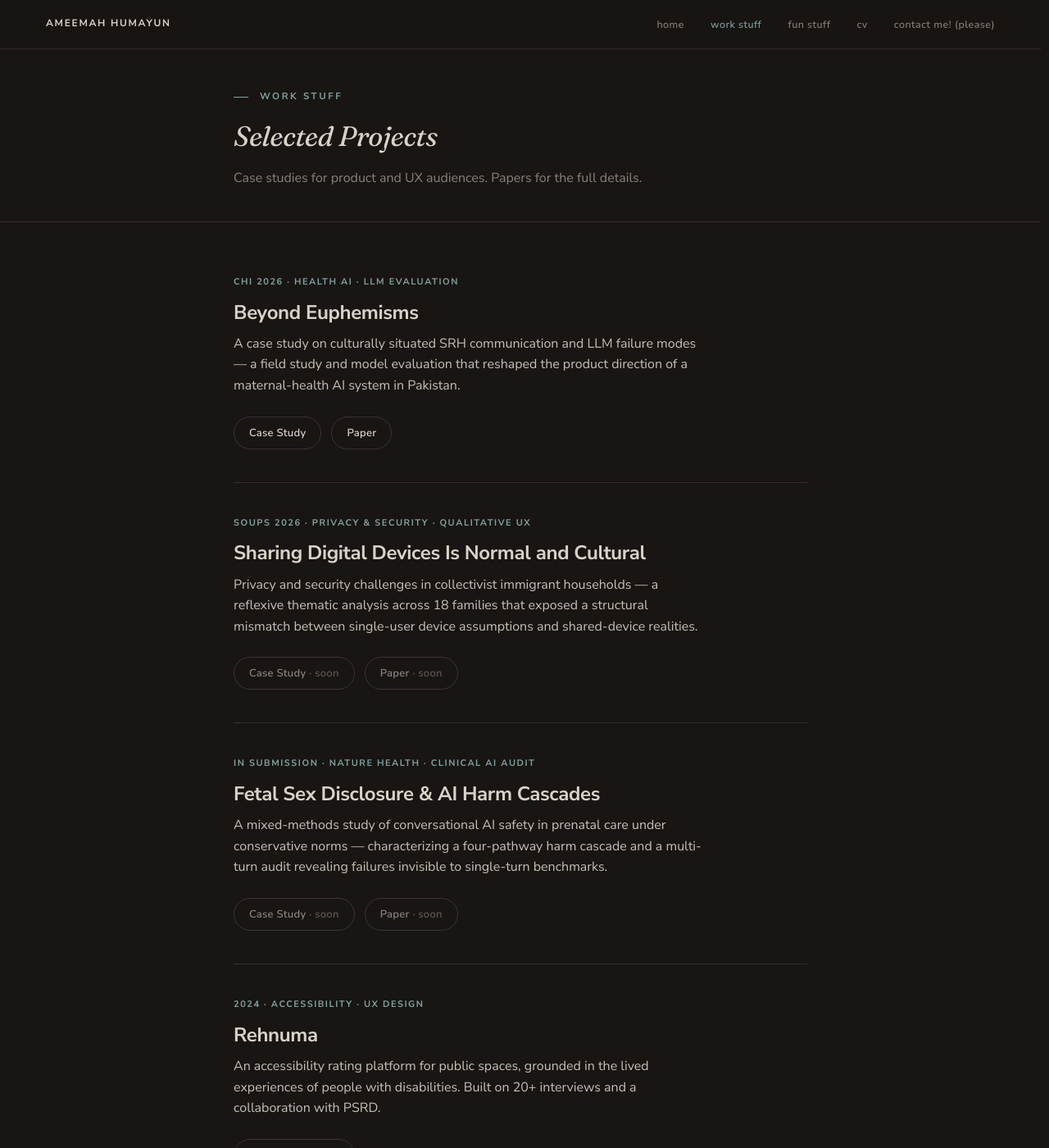
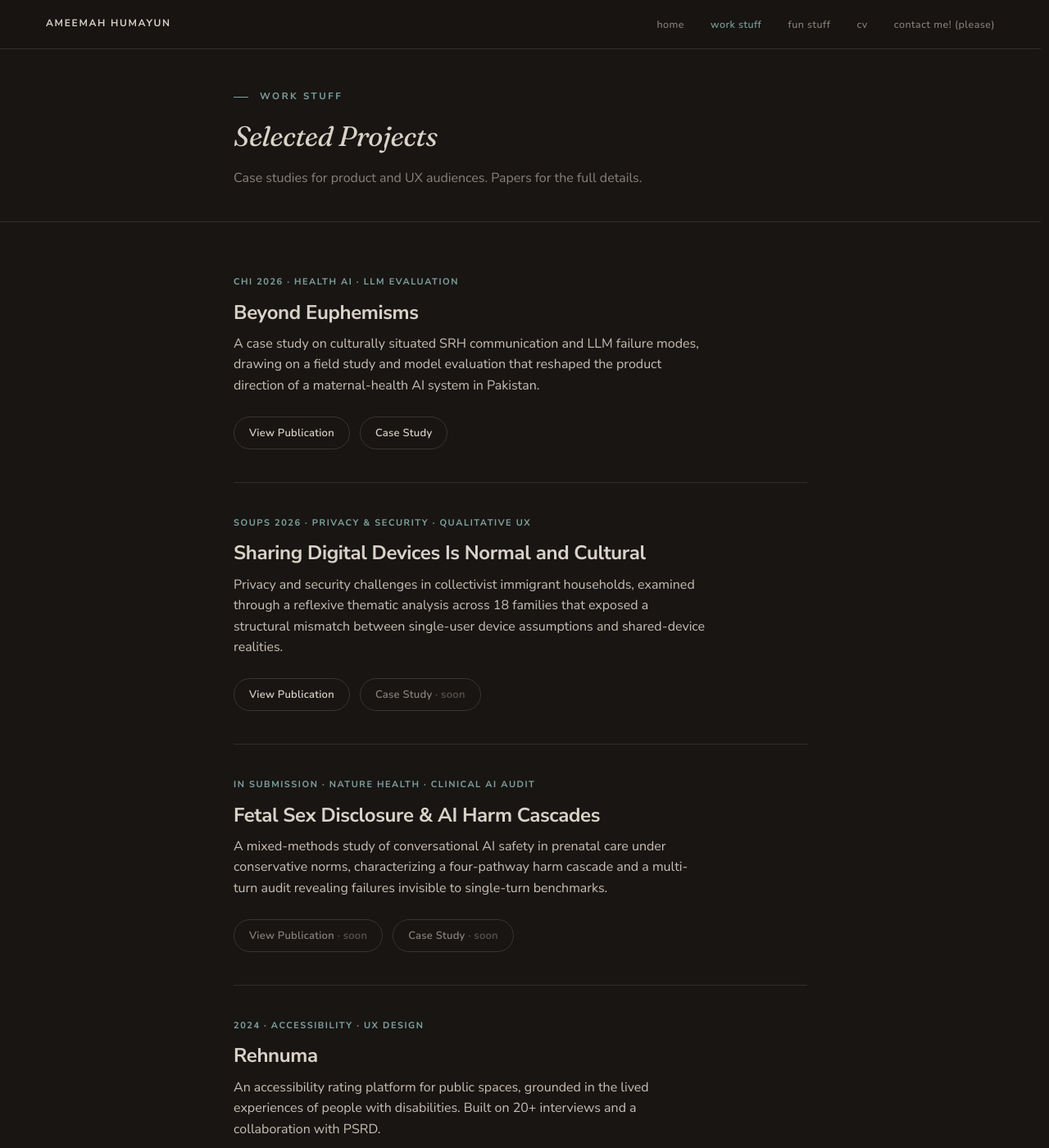
Before and after one commit to ameemahumayun/ameemahumayun.github.io, a Jekyll site: the page built from work/index.html, in a window 1280 px wide and 1400 px high. Shown: the whole window at 82% size. Built offline with Jekyll 4.4.1, drawn with Linux system fonts in a browser that asks for light colours.

Commit message:
Link SOUPS 2026 paper, reorder work-card buttons, drop em dashes
- Home + Work page SOUPS 2026 link to the newly added PDF
- "Paper" renamed to "View Publication" and moved before "Case Study"
  on every work entry
- Removed em dashes from the work-entry descriptions

Co-Authored-By: Claude Sonnet 5 <noreply@anthropic.com>
Claude-Session: https://claude.ai/code/session_01RCzM7zTsD8mFw1QLJ4sgHP

```diff
--- a/_data/work.yml
+++ b/_data/work.yml
@@ -29,39 +29,35 @@
 
 - meta: "CHI 2026 · Health AI · LLM Evaluation"
   title: "Beyond Euphemisms"
-  desc: "A case study on culturally situated SRH communication and LLM failure modes — a field study and model evaluation that reshaped the product direction of a maternal-health AI system in Pakistan."
+  desc: "A case study on culturally situated SRH communication and LLM failure modes, drawing on a field study and model evaluation that reshaped the product direction of a maternal-health AI system in Pakistan."
   links:
+    - label: "View Publication"
+      url: "https://doi.org/10.1145/3772318.3791315"
+      external: true
     - label: "Case Study"
       url: "/work/beyond-euphemisms/"
-    - label: "Paper"
-      url: "https://doi.org/10.1145/3772318.3791315"
-      external: true
 
 - meta: "SOUPS 2026 · Privacy &amp; Security · Qualitative UX"
   title: "Sharing Digital Devices Is Normal and Cultural"
-  desc: "Privacy and security challenges in collectivist immigrant households — a reflexive thematic analysis across 18 families that exposed a structural mismatch between single-user device assumptions and shared-device realities."
+  desc: "Privacy and security challenges in collectivist immigrant households, examined through a reflexive thematic analysis across 18 families that exposed a structural mismatch between single-user device assumptions and shared-device realities."
   links:
+    - label: "View Publication"
+      url: "/assets/soups2026-final545.pdf"
+      external: true
     - label: "Case Study"
       pending: true
       suffix: "· soon"
-    - label: "Paper"
-      pending: true
-      suffix: "· soon"
-      # url: "#"
-      # external: true
 
 - meta: "In submission · Nature Health · Clinical AI Audit"
   title: "Fetal Sex Disclosure &amp; AI Harm Cascades"
-  desc: "A mixed-methods study of conversational AI safety in prenatal care under conservative norms — characterizing a four-pathway harm cascade and a multi-turn audit revealing failures invisible to single-turn benchmarks."
+  desc: "A mixed-methods study of conversational AI safety in prenatal care under conservative norms, characterizing a four-pathway harm cascade and a multi-turn audit revealing failures invisible to single-turn benchmarks."
   links:
+    - label: "View Publication"
+      pending: true
+      suffix: "· soon"
     - label: "Case Study"
       pending: true
       suffix: "· soon"
-    - label: "Paper"
-      pending: true
-      suffix: "· soon"
-      # url: "#"
-      # external: true
 
 - meta: "2024 · Accessibility · UX Design"
   title: "Rehnuma"
--- a/index.html
+++ b/index.html
@@ -13,7 +13,7 @@ description: Mixed-methods UX researcher working on human-centered AI for health
       <p class="eyebrow" style="margin-bottom:1rem;color:var(--color-text-mute);font-weight:600;letter-spacing:0.1em;">
         Publications&nbsp;:&nbsp;
         <a href="https://doi.org/10.1145/3772318.3791315" target="_blank" rel="noopener" class="link-quiet">CHI 2026</a> &nbsp;·&nbsp;
-        <span>SOUPS 2026</span> &nbsp;·&nbsp;
+        <a href="{{ '/assets/soups2026-final545.pdf' | relative_url }}" target="_blank" rel="noopener" class="link-quiet">SOUPS 2026</a> &nbsp;·&nbsp;
         <span>Nature Health</span>
       </p>
       <p class="lead" style="max-width:600px;font-size:var(--text-base);margin-bottom:1rem;">hi! welcome to my space :) i'm a mixed-methods UX researcher working at the intersection of human-centered AI and healthcare. my work focuses on culturally situated technology design, particularly in sensitive and high-stakes contexts. i graduated with a BSc in CS from LUMS in june 2026 and am currently working at <a href="https://www.awaazesehat.com/" target="_blank" rel="noopener" class="link-teal">Awaaz-e-Sehat</a> and <a href="https://thenationalaihub.com/" target="_blank" rel="noopener" class="link-teal">The National AI Hub</a>.</p>
```
